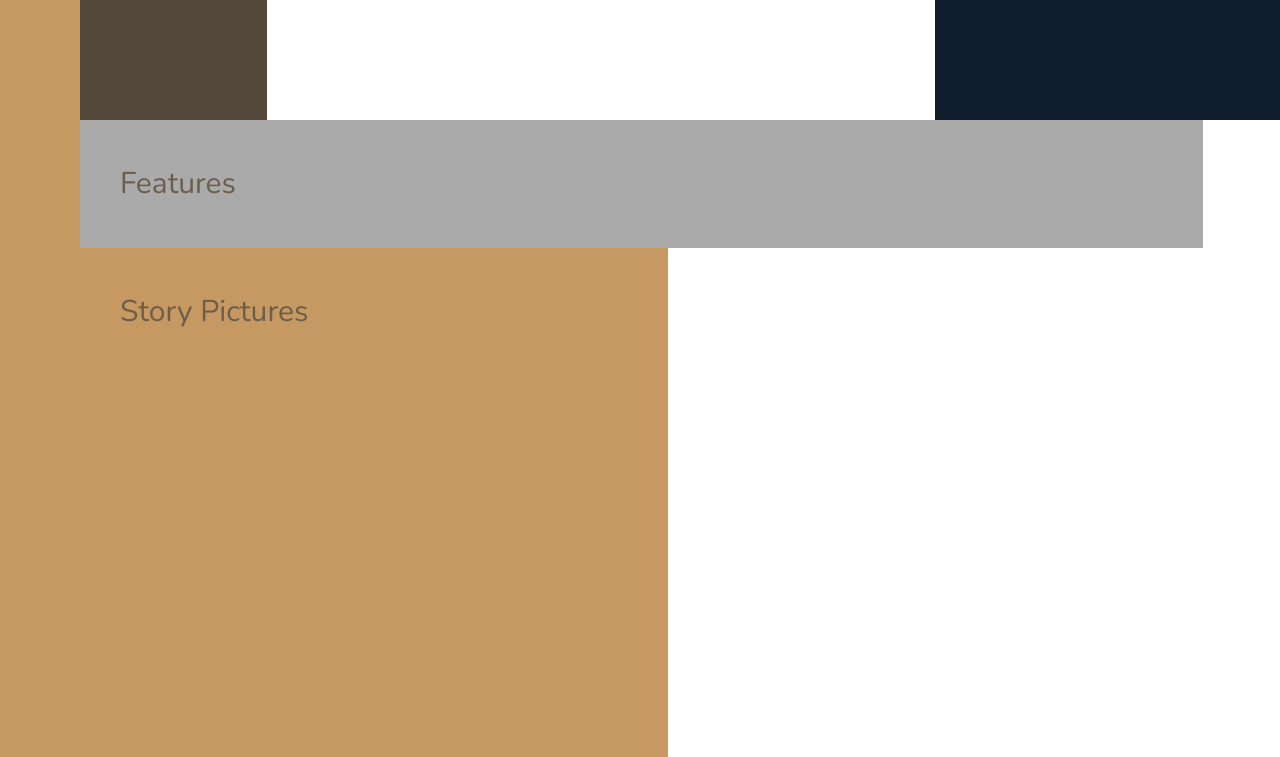
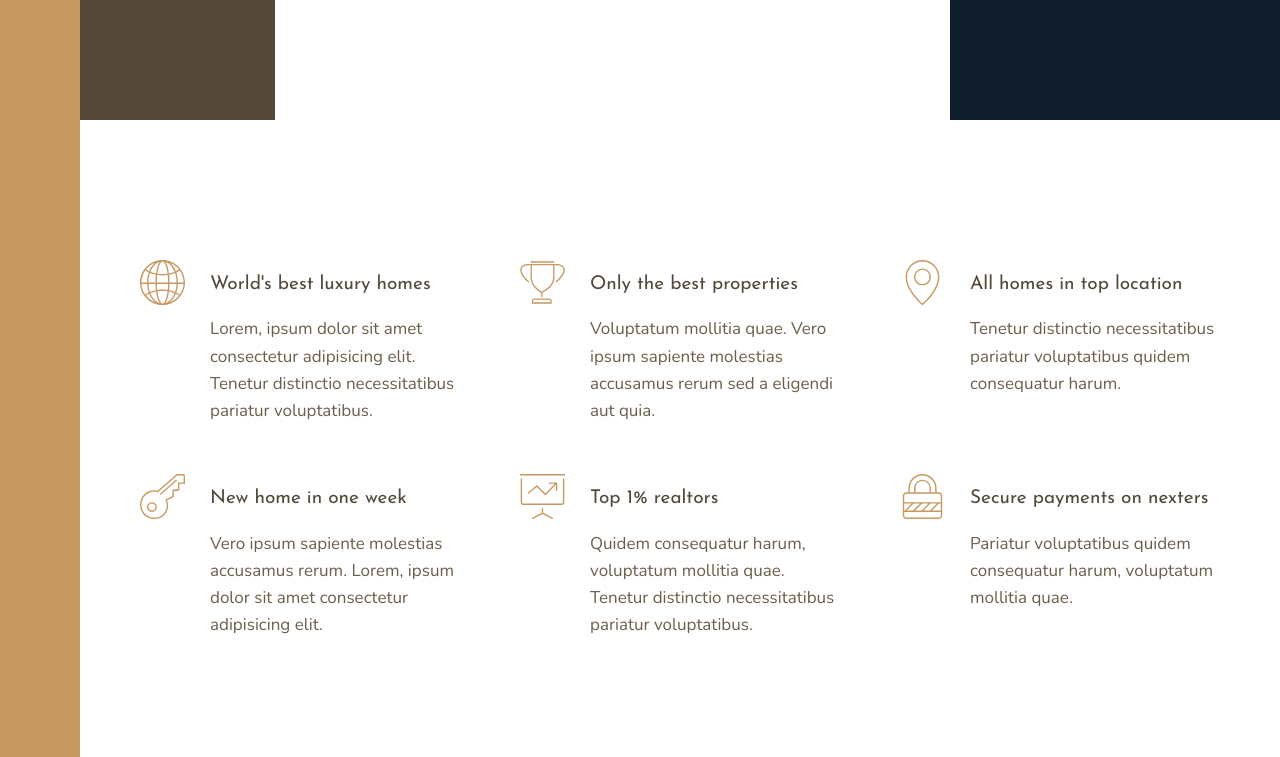
Before and after one commit to JOSHI53/Luxury-homes-websites, a website: page index.html in a window 1280 px wide. Shown: the part 520-1277 px from the top of the page. Drawn offline with nearby package versions, Linux system fonts and the light colour scheme.

Commit message:
feature section 11-8-22

```diff
--- a/index.html
+++ b/index.html
@@ -29,7 +29,56 @@
 
 
     <section class="features">
-        Features
+        <div class="feature">
+            <svg class="feature__icon">
+                <use xlink:href="img/sprite.svg#icon-global"></use>
+            </svg>
+            <h4 class="heading-4 heading-4--dark">World's best luxury homes</h4>
+            <p class="feature__text">Lorem, ipsum dolor sit amet consectetur adipisicing elit. Tenetur distinctio necessitatibus pariatur
+                voluptatibus.</p>
+        </div>
+        <div class="feature">
+            <svg class="feature__icon">
+                <use xlink:href="img/sprite.svg#icon-trophy"></use>
+            </svg>
+            <h4 class="heading-4 heading-4--dark">Only the best properties</h4>
+            <p class="feature__text">Voluptatum mollitia quae. Vero ipsum sapiente molestias accusamus rerum sed a eligendi aut quia.
+            </p>
+        </div>
+        <div class="feature">
+            <svg class="feature__icon">
+                <use xlink:href="img/sprite.svg#icon-map-pin"></use>
+            </svg>
+            <h4 class="heading-4 heading-4--dark">All homes in top location</h4>
+            <p class="feature__text">Tenetur distinctio necessitatibus pariatur voluptatibus quidem consequatur harum.
+            </p>
+        </div>
+        <div class="feature">
+            <svg class="feature__icon">
+                <use xlink:href="img/sprite.svg#icon-key"></use>
+            </svg>
+            <h4 class="heading-4 heading-4--dark">New home in one week</h4>
+            <p class="feature__text">Vero ipsum sapiente molestias accusamus rerum. Lorem, ipsum dolor sit amet consectetur adipisicing
+                elit.
+            </p>
+        </div>
+        <div class="feature">
+            <svg class="feature__icon">
+                <use xlink:href="img/sprite.svg#icon-presentation"></use>
+            </svg>
+            <h4 class="heading-4 heading-4--dark">Top 1% realtors</h4>
+            <p class="feature__text">Quidem consequatur harum, voluptatum mollitia quae. Tenetur distinctio necessitatibus pariatur
+                voluptatibus.
+            </p>
+        </div>
+        <div class="feature">
+            <svg class="feature__icon">
+                <use xlink:href="img/sprite.svg#icon-lock"></use>
+            </svg>
+            <h4 class="heading-4 heading-4--dark">Secure payments on nexters</h4>
+            <p class="feature__text">Pariatur voluptatibus quidem consequatur harum, voluptatum mollitia quae.
+            </p>
+        </div>
     </section>
 
     <div class="story__pictures">
--- a/sass/_base.scss
+++ b/sass/_base.scss
@@ -39,8 +39,4 @@ body {
     grid-template-rows: 80vh min-content 40vw repeat(3, min-content);
     grid-template-columns: [sidebar-start] 8rem [sidebar-end full-start] minmax(6rem, 1fr) [center-start] repeat(8, [col-start] minmax(min-content, 14rem) [col-end]) [center-end] minmax(6rem, 1fr) [full-end];
 
-    &>* {
-        padding: 40px;
-        font-size: 3rem;
-    }
 }
--- a/sass/_features.scss
+++ b/sass/_features.scss
@@ -1,4 +1,32 @@
 .features {
-    background-color: $color-grey-light-2;
     grid-column: center-start / center-end;
+
+    margin: 15rem 0;
+    display: grid;
+    // grid-template-columns: repeat(3, 1fr);
+    grid-template-columns: repeat(auto-fit, minmax(25rem, 1fr));
+    grid-gap: 6rem;
+    align-items: start;
 }
+
+.feature {
+
+    display: grid;
+    grid-template-columns: min-content 1fr;
+    grid-row-gap: 1.5rem;
+    grid-column-gap: 2.5rem;
+
+    &__icon {
+        fill: $color-primary;
+        width: 4.5rem;
+        height: 4.5rem;
+
+        grid-row: 1/span 2;
+
+        transform: translateY(-1rem);
+    }
+
+    &__text {
+        font-size: 1.7rem;
+    }
+}
--- a/sass/_typography.scss
+++ b/sass/_typography.scss
@@ -0,0 +1,29 @@
+%heading {
+    font-family: $font-display;
+    font-weight: 400;
+}
+
+.heading-1 {
+    @extend %heading;
+}
+
+.heading-2 {
+    @extend %heading;
+}
+
+.heading-3 {
+    @extend %heading;
+}
+
+.heading-4 {
+    @extend %heading;
+    font-size: 1.9rem;
+
+    &--light {
+        color: $color-grey-light-1;
+    }
+
+    &--dark {
+        color: $color-grey-dark-1;
+    }
+}
```
Also changed, not shown: css/style.css.
